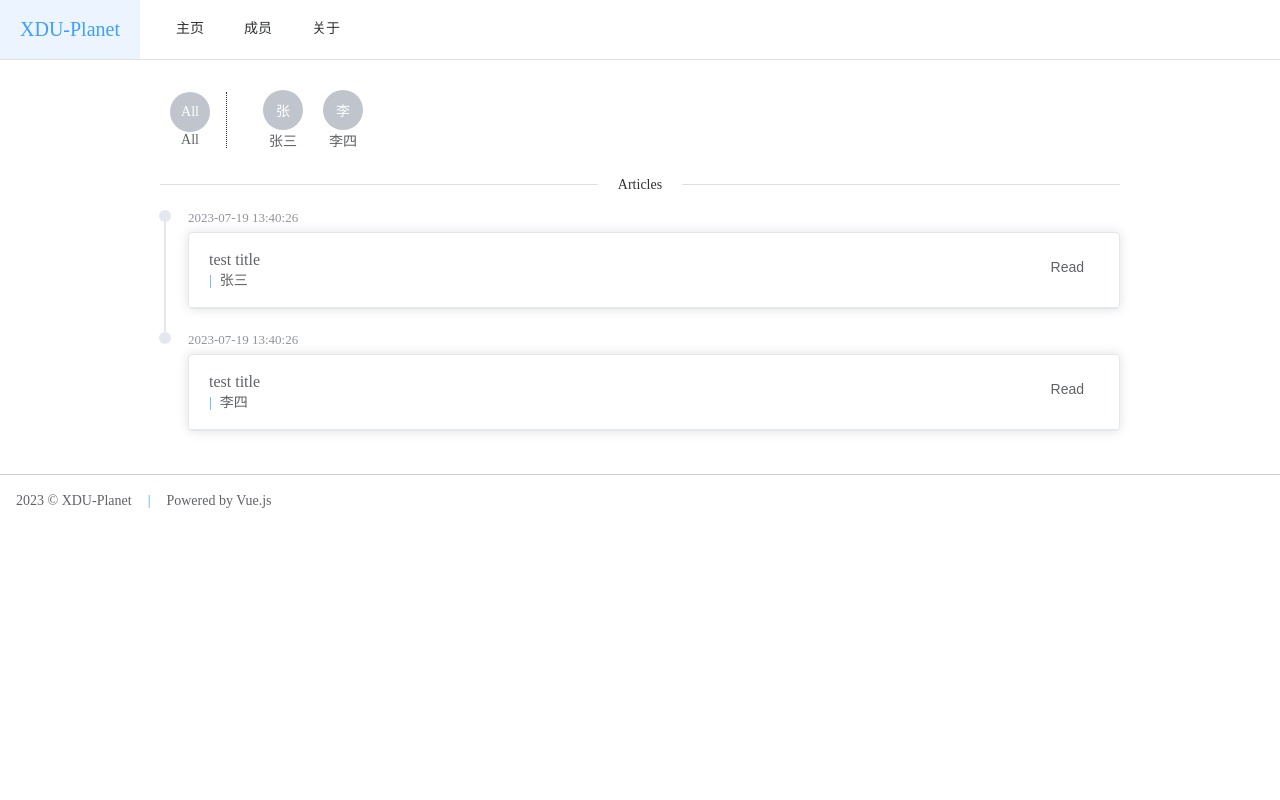
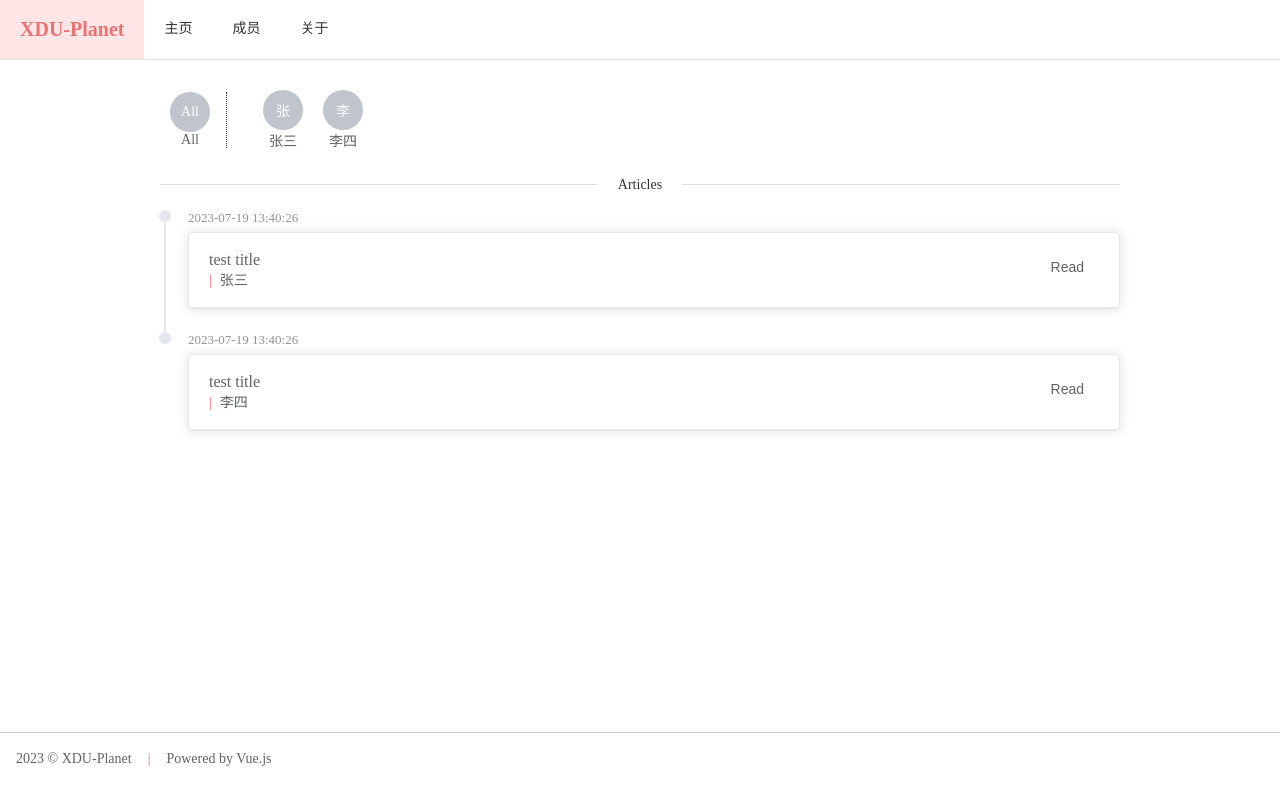
Before and after one commit to xeonds/xdu-planet, a Vue app in the folder frontend/: page / in a window 1280 px wide. Built offline with nearby package versions, Linux system fonts and the light colour scheme; no server answers.

Commit message:
UI display fix

```diff
--- a/frontend/src/App.vue
+++ b/frontend/src/App.vue
@@ -13,7 +13,7 @@
     </el-main>
     <el-footer style="border-top: 1px solid #ccc; padding: 1rem">
       <el-row>
-        <el-col :span="12">
+        <el-col :span="24">
           <el-text>2023 © XDU-Planet</el-text>
           <el-text type="primary" style="margin: 1rem">|</el-text>
           <el-text>Powered by Vue.js</el-text>
@@ -26,8 +26,8 @@
 <style scoped>
 .title {
   font-size: 1.25rem;
-  font-weight: 400;
-  margin-right: 1rem;
+  font-weight: 600;
+  color: var(--el-color-primary);
 }
 .el-header {
   padding: 0;
@@ -36,5 +36,20 @@
   width: 100vw;
   max-width: 1000px;
   margin: 0 auto;
+  min-height: calc(100vh - 64px - 64px);
 }
 </style>
+
+<style>
+:root {
+  --el-color-primary: #ee7171;
+  --el-menu-hover-bg-color: #ffe6e6;
+}
+html.dark {
+  /* 自定义深色背景颜色 */
+  --el-bg-color: #626aef;
+}
+.flex-grow {
+  flex-grow: 1;
+}
+</style>
```
Also changed, not shown: 1 other file (tests, documents, lock files or other folders).
